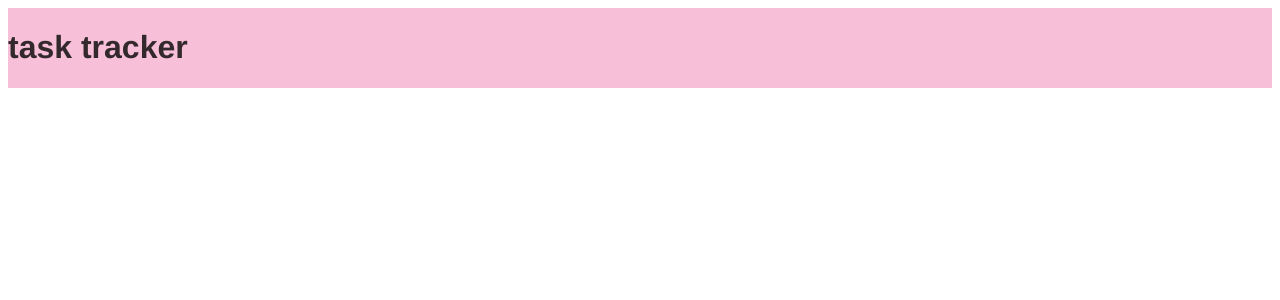
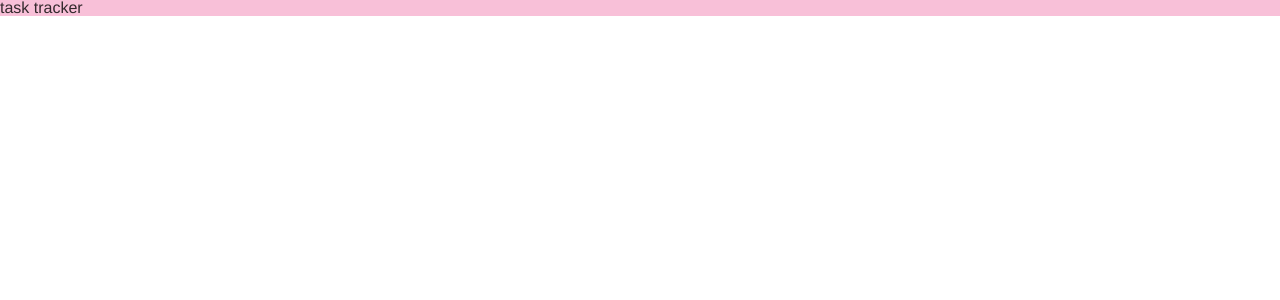
Before and after one commit to theykay/design, a Vue app: page / in a window 1280 px wide. Shown: the top 300 px of the page. Built offline with nearby package versions, Linux system fonts and the light colour scheme.

Commit message:
started styling, added reset.css to public

```diff
--- a/public/index.html
+++ b/public/index.html
@@ -5,6 +5,7 @@
     <meta http-equiv="X-UA-Compatible" content="IE=edge">
     <meta name="viewport" content="width=device-width,initial-scale=1.0">
     <link rel="icon" href="<%= BASE_URL %>favicon.ico">
+    <link rel="stylesheet" href="<%= BASE_URL %>reset.css">
     <title><%= htmlWebpackPlugin.options.title %></title>
   </head>
   <body>
--- /dev/null
+++ b/public/reset.css
@@ -0,0 +1,34 @@
+/* http://meyerweb.com/eric/tools/css/reset/
+   v2.0 | 20110126
+   License: none (public domain)
+*/
+
+html, body, div, span, applet, object, iframe, h1, h2, h3, h4, h5, h6, p, blockquote, pre, a, abbr, acronym, address, big, cite, code, del, dfn, em, img, ins, kbd, q, s, samp, small, strike, strong, sub, sup, tt, var, b, u, i, center, dl, dt, dd, ol, ul, li, fieldset, form, label, legend, table, caption, tbody, tfoot, thead, tr, th, td, article, aside, canvas, details, embed,  figure, figcaption, footer, header, hgroup,  menu, nav, output, ruby, section, summary, time, mark, audio, video {
+	margin: 0;
+	padding: 0;
+	border: 0;
+	font-size: 100%;
+	font: inherit;
+	vertical-align: baseline;
+}
+/* HTML5 display-role reset for older browsers */
+article, aside, details, figcaption, figure, footer, header, hgroup, menu, nav, section {
+	display: block;
+}
+body {
+	line-height: 1;
+}
+ol, ul {
+	list-style: none;
+}
+blockquote, q {
+	quotes: none;
+}
+blockquote:before, blockquote:after, q:before, q:after {
+	content: '';
+	content: none;
+}
+table {
+	border-collapse: collapse;
+	border-spacing: 0;
+}
--- a/src/App.vue
+++ b/src/App.vue
@@ -21,5 +21,7 @@
   -moz-osx-font-smoothing: grayscale;
   text-align: center;
   color: #2c3e50;
+  padding: 0;
+  margin: 0;
 }
 </style>
--- a/src/styles/main.scss
+++ b/src/styles/main.scss
@@ -1 +1,2 @@
 @import './partials/colors';
+@import './partials/screens';
--- /dev/null
+++ b/src/styles/partials/_screens.scss
@@ -0,0 +1,43 @@
+$screen-xs-max: 575px;
+
+// small tablets and large smartphones (portrait)
+$screen-sm-min: 576px;
+
+// small tablets (landscape)
+$screen-md-min: 768px;
+
+// tablets and small desktops
+$screen-lg-min: 992px;
+
+// large tablets and desktops
+$screen-xl-min: 1200px;
+
+@mixin xs {
+  @media (max-width: #{$screen-xs-max}) {
+    @content;
+  }
+}
+
+@mixin sm {
+  @media (min-width: #{$screen-sm-min}) {
+    @content;
+  }
+}
+
+@mixin md {
+  @media (min-width: #{$screen-md-min}) {
+    @content;
+  }
+}
+
+@mixin lg {
+  @media (min-width: #{$screen-lg-min}) {
+    @content;
+  }
+}
+
+@mixin xl {
+  @media (min-width: #{$screen-xl-min}) {
+    @content;
+  }
+}
```
